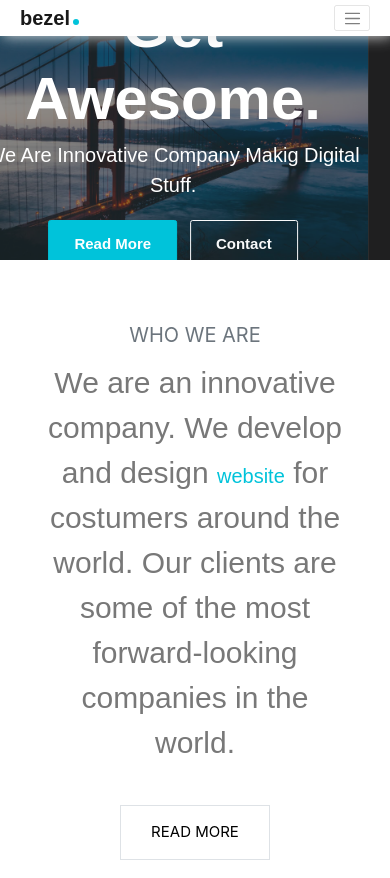
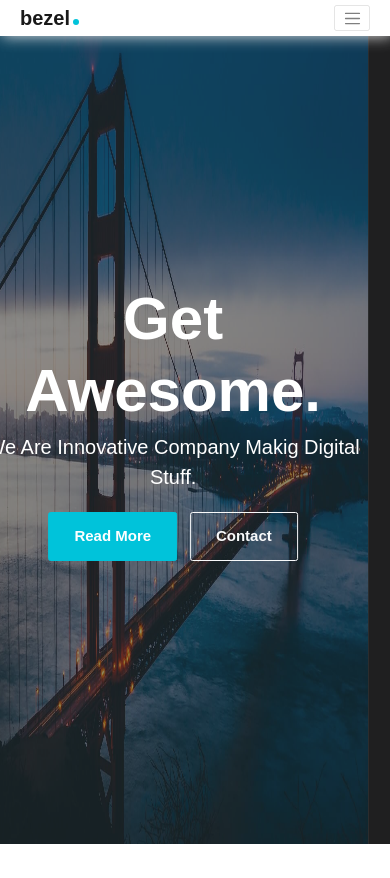
Before and after one commit to Jr1213/Booststrap_assingment, a plain HTML site: page index.html in a window 390 px wide. Shown: the top 878 px of the page. Drawn offline with Linux system fonts and the light colour scheme; some packages are replaced by stand-ins of ours.

Commit message:
fixing carsole in respoinscie bhavier

```diff
--- a/css/style.css
+++ b/css/style.css
@@ -436,10 +436,20 @@
         font-size: 1.5rem
     }
     #slidshow .carousel-item .slidshow-content p {
-        font-size: 2rem
+        font-size: 2rem;
     }
     #slidshow {
-        text-align: center
+        text-align: center;
+        height: 100vh;
+    }
+    #carouselId{
+        height: 100%;
+    }
+    .carousel-item{
+        height: 100vh;
+    }
+    .img-fluid{
+        height: 100vh;
     }
     #about span {
         font-size: 2rem
```
